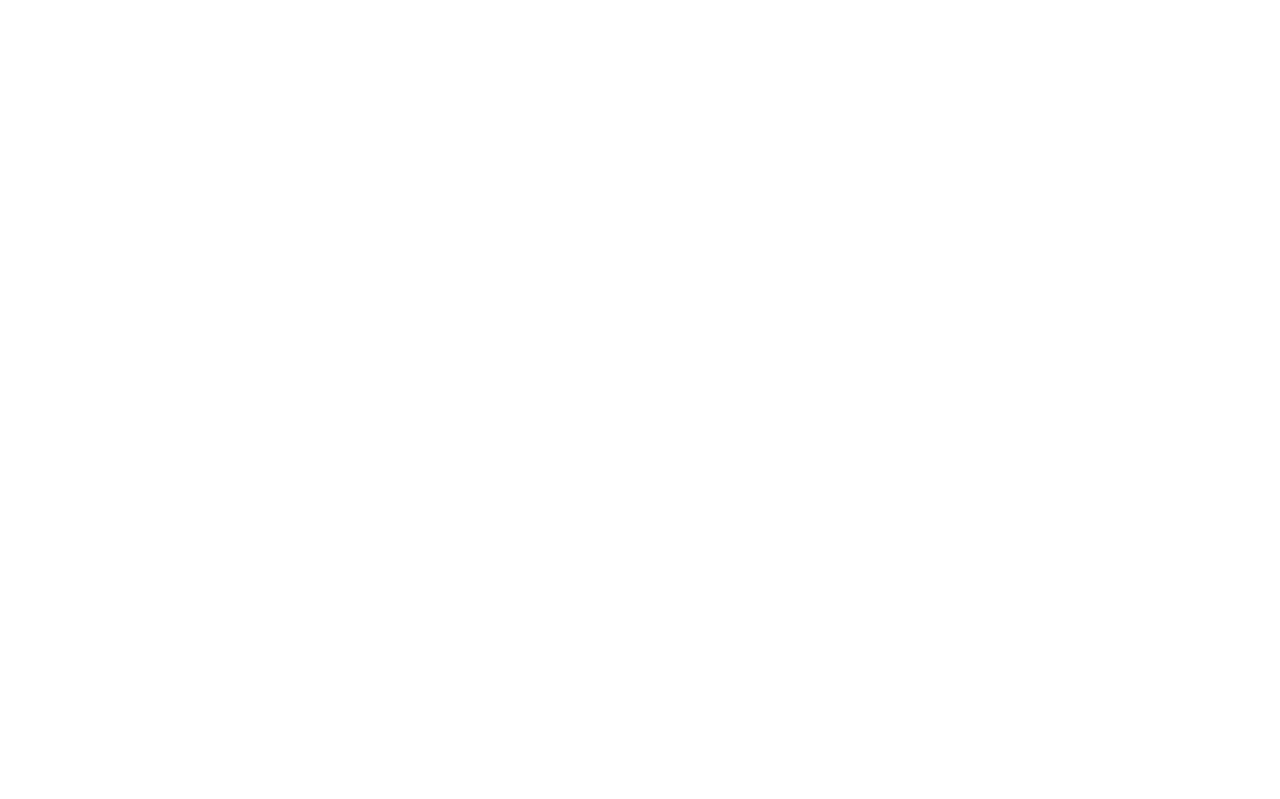
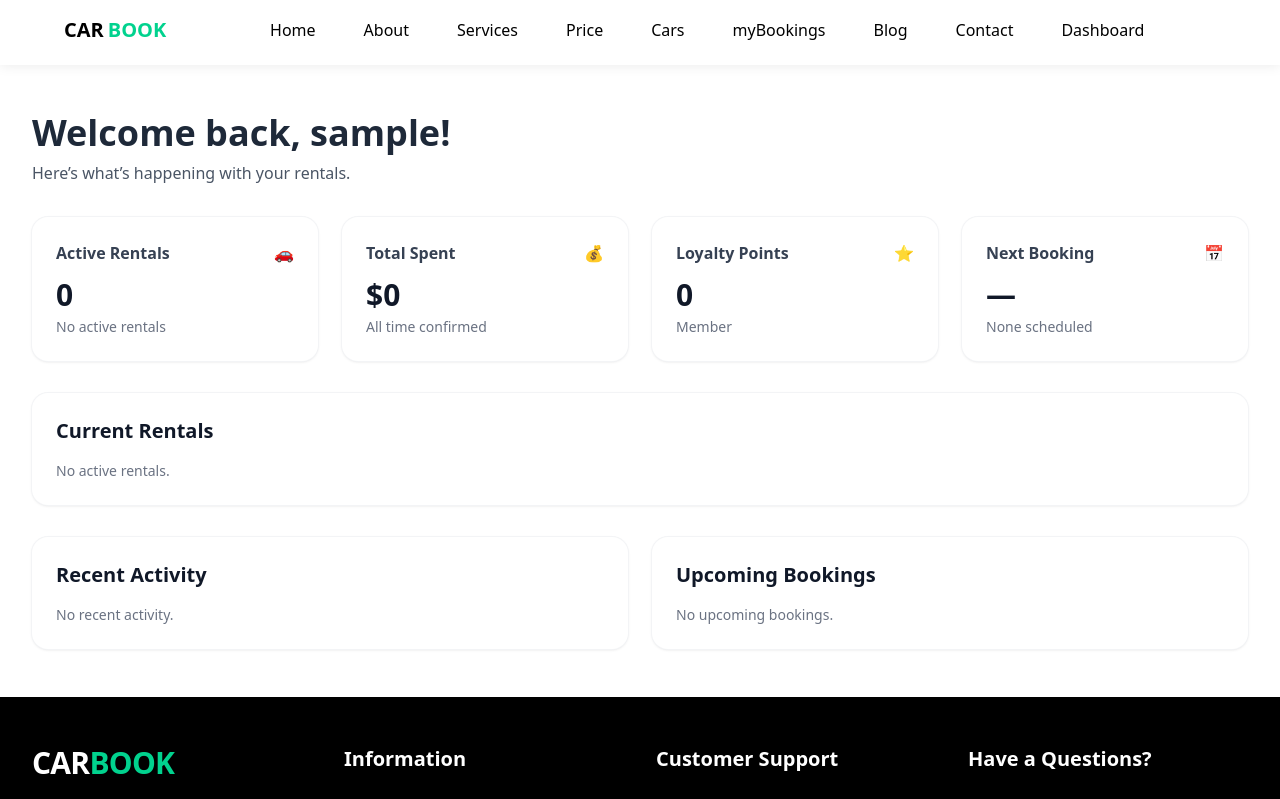
Before and after one commit to Ch-Mohsan/carApp, a React (Vite) app in the folder frontend/: page /dashboard in a window 1280 px wide. Before the commit this address had no page. Shown: the top 799 px of the page. Built offline with nearby package versions, Linux system fonts and the light colour scheme; sample sign-in values are in the browser's storage.

Commit message:
dashboard

```diff
--- a/frontend/src/App.jsx
+++ b/frontend/src/App.jsx
@@ -15,6 +15,8 @@
 import AddBoocking from './pages/AddBoocking'
 import Bookings from './pages/Bookings'
 import ProtectedRoute from './components/ProtectedRoute'
+import Dashboard from './pages/Dashboard'
+
 
 function App() {
   const location = useLocation()
@@ -36,6 +38,7 @@
       {/* Protected routes: require login, still use layout */}
       <Route element={<ProtectedRoute />}>
         <Route element={<Layout />}>
+        <Route path="/dashboard" element={<Dashboard />} />
           <Route path="/home" element={<Home />} />
           <Route path="/cars" element={<Cars />} />
           <Route path="/add-booking" element={<AddBoocking />} />
--- a/frontend/src/components/Navbar.jsx
+++ b/frontend/src/components/Navbar.jsx
@@ -1,5 +1,7 @@
 import React, { useState, useEffect, useRef } from 'react'
 import { motion } from 'framer-motion'
+import { useSelector } from 'react-redux'
+import { selectCurrentUserWithRoles } from '../feetures/UserSlices.js'
 import { FaBars } from "react-icons/fa"
 
 function Navbar() {
@@ -8,6 +10,9 @@
   const getpath = window.location.pathname;
   const menuRef = useRef(null);
   const [isDesktop, setIsDesktop] = useState(false);
+  const currentUser = useSelector(selectCurrentUserWithRoles)
+  const isAdmin = !!(currentUser && currentUser.isAdmin)
+  const forceLight = getpath === '/dashboard'
 
   const hendleMenuClick = () => {
     setMenu((m) => !m);
@@ -37,7 +42,7 @@
 
   // scroll threshold: demo uses ~150px to switch navbar style
   useEffect(() => {
-    const onScroll = () => setNavLight(window.scrollY > 150);
+    const onScroll = () => setNavLight(forceLight ? true : window.scrollY > 150);
     onScroll();
     window.addEventListener('scroll', onScroll, { passive: true });
     window.addEventListener('resize', onScroll);
@@ -49,14 +54,16 @@
 
   // reflect navLight on body so global CSS can target it
   useEffect(() => {
-    if (navLight) document.body.classList.add('nav-scrolled');
+    const light = forceLight ? true : navLight
+    if (light) document.body.classList.add('nav-scrolled');
     else document.body.classList.remove('nav-scrolled');
     return () => { document.body.classList.remove('nav-scrolled'); };
-  }, [navLight]);
+  }, [navLight, forceLight]);
 
   const linkClass = (path) => {
     const active = getpath === path;
-    if (navLight) {
+    const light = forceLight ? true : navLight
+    if (light) {
       return `transition-colors duration-200 ${active ? 'text-[#1089ff]' : 'text-black hover:text-[#1089ff]'} no-underline`;
     }
     return `transition-colors duration-200 ${active ? 'text-[#01d28e]' : 'text-white hover:text-[#01d28e]'} no-underline`;
@@ -65,17 +72,17 @@
   return (
     <>
       <motion.div
-        className={`navbar-custom w-full h-full ${navLight ? 'text-black' : 'text-white'}`}
+        className={`navbar-custom w-full h-full ${(forceLight || navLight) ? 'text-black' : 'text-white'}`}
         animate={{
-          // Desktop: transparent when not scrolled; Mobile: subtle dark when not scrolled
-          backgroundColor: navLight ? '#ffffff' : (isDesktop ? 'rgba(0,0,0,0)' : 'rgba(0,0,0,0.85)'),
-          boxShadow: navLight ? '0 1px 12px rgba(0,0,0,0.08)' : '0px 0px 0px rgba(0,0,0,0)'
+          // Force white on dashboard; else animate by scroll
+          backgroundColor: (forceLight || navLight) ? '#ffffff' : (isDesktop ? 'rgba(0,0,0,0)' : 'rgba(0,0,0,0.85)'),
+          boxShadow: (forceLight || navLight) ? '0 1px 12px rgba(0,0,0,0.08)' : '0px 0px 0px rgba(0,0,0,0)'
         }}
         transition={{ duration: 0.25, ease: 'easeOut' }}
       >
         <div className="w-full max-w-7xl mx-auto flex items-center px-6 md:px-12 py-4">
           <div className='flex items-center text-lg md:text-xl font-extrabold md:px-4 flex-shrink-0 whitespace-nowrap'>
-            <span className={`${navLight ? 'text-black' : 'text-white'}`}>CAR</span>
+            <span className={`${(forceLight || navLight) ? 'text-black' : 'text-white'}`}>CAR</span>
             <span className='text-[#01d28e] ml-1'>BOOK</span>
           </div>
 
@@ -88,6 +95,9 @@
             <li className='mx-6'><a href='/bookings' className={linkClass('/bookings')}>myBookings</a></li>
             <li className='mx-6'><a href='/blog' className={linkClass('/blog')}>Blog</a></li>
             <li className='mx-6'><a href='/contact' className={linkClass('/contact')}>Contact</a></li>
+            {isAdmin && (
+              <li className='mx-6'><a href='/dashboard' className={linkClass('/dashboard')}>Dashboard</a></li>
+            )}
           </ul>
 
           <div className={`md:hidden flex ml-auto ${navLight ? 'text-black' : 'text-white'}`}>
@@ -105,6 +115,9 @@
         <li className={`mx-4 my-2 cursor-pointer ${getpath=='/bookings'? "text-[#1089ff]" : ""}`}><a href="/bookings" onClick={() => setMenu(false)}>myBookings</a></li>
         <li className={`mx-4 my-2 cursor-pointer ${getpath=='/blog'? "text-[#1089ff]" : ""}`}><a href="/blog" onClick={() => setMenu(false)}>Blog</a></li>
         <li className={`mx-4 my-2 cursor-pointer ${getpath=='/contact'? "text-[#1089ff]" : ""}`}><a href="/contact" onClick={() => setMenu(false)}>Contact</a></li>
+        {isAdmin && (
+          <li className={`mx-4 my-2 cursor-pointer ${getpath=='/dashboard'? "text-[#1089ff]" : ""}`}><a href="/dashboard" onClick={() => setMenu(false)}>Dashboard</a></li>
+        )}
       </ul>
     </>
   )
--- /dev/null
+++ b/frontend/src/pages/Dashboard.jsx
@@ -0,0 +1,177 @@
+import React, { useMemo } from 'react'
+import PageTransition from '../components/PageTransition'
+import { useSelector } from 'react-redux'
+import { selectCurrentUserWithRoles } from '../feetures/UserSlices.js'
+import { selectAllBookings } from '../feetures/bookingSlice.js'
+import { selectAllCars } from '../feetures/carsSlices.js'
+
+export default function Dashboard() {
+  const user = useSelector(selectCurrentUserWithRoles)
+  const isAdmin = !!(user && user.isAdmin)
+  const bookings = useSelector(selectAllBookings)
+  const cars = useSelector(selectAllCars)
+
+  const today = useMemo(() => new Date().toISOString().slice(0,10), [])
+  const byId = useMemo(() => Object.fromEntries((cars||[]).map(c => [c.id, c])), [cars])
+
+  // Current rentals: active bookings (pending or confirmed) and not expired
+  const currentRentals = useMemo(() => {
+    return (bookings||[])
+      .filter(b => (b.status === 'pending' || b.status === 'confirmed'))
+      .map(b => ({
+        ...b,
+        car: byId[b.carId] || null,
+        period: `${b.startDate || b.date} → ${b.endDate || b.date}`
+      }))
+  }, [bookings, byId])
+
+  // Upcoming bookings: start date in the future (simple string compare is fine for ISO yyyy-mm-dd)
+  const upcoming = useMemo(() => {
+    return (bookings||[])
+      .filter(b => (b.startDate || b.date) > today)
+      .map(b => ({
+        ...b,
+        car: byId[b.carId] || null,
+        date: `${b.startDate || b.date} - ${b.endDate || b.date}`
+      }))
+  }, [bookings, byId, today])
+
+  // Recent activity: latest bookings by date/status
+  const recentActivity = useMemo(() => {
+    const items = (bookings||[])
+      .slice()
+      .sort((a,b) => String(b.endDate||b.date).localeCompare(String(a.endDate||a.date)))
+      .slice(0,5)
+      .map(b => ({
+        title: b.status === 'confirmed' ? 'Booking Confirmed' : b.status === 'cancelled' ? 'Booking Cancelled' : 'Booking Created',
+        subtitle: `${byId[b.carId]?.name || 'Car'} - ${b.startDate || b.date}`,
+        when: byId[b.carId] ? byId[b.carId].brand : '',
+      }))
+    return items
+  }, [bookings, byId])
+  return (
+    <PageTransition>
+      <section className='w-full px-4 md:px-8 py-12'>
+        <div className='max-w-7xl mx-auto'>
+          {!isAdmin && (
+            <div className='rounded-xl bg-red-50 border border-red-200 text-red-700 px-4 py-3'>
+              Access denied. Admins only.
+            </div>
+          )}
+          {isAdmin && (
+              <div className='space-y-8'>
+                <div>
+                  <h1 className='text-3xl md:text-4xl font-bold text-gray-800'>Welcome back{user?.username ? `, ${user.username}` : ''}!</h1>
+                  <p className='text-gray-600 mt-2'>Here’s what’s happening with your rentals.</p>
+                </div>
+
+                {/* Dynamic summary cards */}
+                <div className='grid grid-cols-1 sm:grid-cols-2 lg:grid-cols-4 gap-6'>
+                  {(() => {
+                    const activeCount = currentRentals.length
+                    const totalSpent = (bookings||[])
+                      .filter(b => b.status === 'confirmed')
+                      .reduce((sum, b) => sum + Number(b.fare || 0), 0)
+                    const points = Math.floor(totalSpent) // simple placeholder: 1 point per $1
+                    const next = upcoming
+                      .slice()
+                      .sort((a,b) => String(a.startDate||a.date).localeCompare(String(b.startDate||b.date)))[0]
+                    const nextLabel = next ? (next.startDate || next.date) : '—'
+
+                    const cards = [
+                      { title: 'Active Rentals', value: String(activeCount), sub: activeCount ? '+ Live' : 'No active rentals', icon: '🚗' },
+                      { title: 'Total Spent', value: `$${totalSpent.toFixed(0)}`, sub: 'All time confirmed', icon: '💰' },
+                      { title: 'Loyalty Points', value: String(points), sub: points >= 1000 ? 'Gold Status' : 'Member', icon: '⭐' },
+                      { title: 'Next Booking', value: nextLabel, sub: next ? 'Upcoming' : 'None scheduled', icon: '📅' },
+                    ]
+
+                    return cards.map((k, i) => (
+                      <div key={i} className='rounded-2xl bg-white ring-1 ring-gray-100 shadow-sm p-6'>
+                        <div className='flex items-center justify-between'>
+                          <h3 className='text-gray-700 font-semibold'>{k.title}</h3>
+                          <span>{k.icon}</span>
+                        </div>
+                        <div className='mt-3 text-3xl font-extrabold text-gray-900'>{k.value}</div>
+                        <div className='mt-1 text-sm text-gray-500'>{k.sub}</div>
+                      </div>
+                    ))
+                  })()}
+                </div>
+
+              {/* Upper: Current Rentals with car images */}
+              <div className='rounded-2xl bg-white ring-1 ring-gray-100 shadow-sm p-6'>
+                <h2 className='text-xl font-bold text-gray-900 mb-4'>Current Rentals</h2>
+                <div className='space-y-4'>
+                  {currentRentals.length === 0 && (
+                    <div className='text-sm text-gray-500'>No active rentals.</div>
+                  )}
+                  {currentRentals.map((r) => (
+                    <div key={r.id} className='flex items-center justify-between gap-4'>
+                      <div className='flex items-center gap-4'>
+                        <div className='w-16 h-16 rounded-md overflow-hidden bg-gray-100'>
+                          {r.car?.imageUrl ? (
+                            <img src={r.car.imageUrl} alt={r.car.name} className='w-full h-full object.cover' />
+                          ) : (
+                            <div className='w-full h-full' />
+                          )}
+                        </div>
+                        <div>
+                          <div className='font-semibold text-gray-800'>{r.car?.name || 'Unknown Car'}</div>
+                          <div className='text-sm text-gray-500'>{r.period}</div>
+                        </div>
+                      </div>
+                      <div className='text-right'>
+                        <div className='font-semibold text-gray-800'>${r.fare || r.car?.pricePerDay || 0}</div>
+                        <div className='text-xs text-gray-500'>{r.status}</div>
+                        <button className='text-sm text-[#1089ff] hover:underline'>View Details</button>
+                      </div>
+                    </div>
+                  ))}
+                </div>
+              </div>
+
+              {/* Lower: two columns side-by-side */}
+              <div className='grid grid-cols-1 lg:grid-cols-2 gap-6'>
+                <div className='rounded-2xl bg-white ring-1 ring-gray-100 shadow-sm p-6'>
+                  <h2 className='text-xl font-bold text-gray-900 mb-4'>Recent Activity</h2>
+                  <ul className='space-y-3'>
+                    {recentActivity.length === 0 && <li className='text-sm text-gray-500'>No recent activity.</li>}
+                    {recentActivity.map((a, i) => (
+                      <li key={i} className='flex items-center justify-between'>
+                        <div>
+                          <div className='font-medium text-gray-800'>{a.title}</div>
+                          <div className='text-sm text-gray-500'>{a.subtitle}</div>
+                        </div>
+                        <div className='text-sm text-gray-500'>{a.when}</div>
+                      </li>
+                    ))}
+                  </ul>
+                </div>
+                <div className='rounded-2xl bg-white ring-1 ring-gray-100 shadow-sm p-6'>
+                  <h2 className='text-xl font-bold text-gray-900 mb-4'>Upcoming Bookings</h2>
+                  <div className='space-y-4'>
+                    {upcoming.length === 0 && (
+                      <div className='text-sm text-gray-500'>No upcoming bookings.</div>
+                    )}
+                    {upcoming.map((u) => (
+                      <div key={u.id} className='flex items-center justify-between'>
+                        <div>
+                          <div className='font-semibold text-gray-800'>{u.car?.name || 'Unknown Car'}</div>
+                          <div className='text-sm text-gray-500'>{u.car?.brand || ''}</div>
+                        </div>
+                        <div className='text-right'>
+                          <div className='font-semibold text-gray-800'>{u.date}</div>
+                          <div className='text-[#1089ff]'>${u.fare || u.car?.pricePerDay || 0}</div>
+                        </div>
+                      </div>
+                    ))}
+                  </div>
+                </div>
+              </div>
+            </div>
+          )}
+        </div>
+      </section>
+    </PageTransition>
+  )
+}
--- a/frontend/src/pages/MainLayout.jsx
+++ b/frontend/src/pages/MainLayout.jsx
@@ -9,6 +9,7 @@
 
 export default function Layout({ children, overlay }) {
   const { pathname } = useLocation();
+  const showHero = pathname !== "/dashboard";
 
   const getBg = () => {
     if (pathname === "/home") return "/images/bg_1.jpg"; // keep home
@@ -72,6 +73,7 @@
   <AvailabilitySync />
 
   {/* Top hero background is limited to the hero area height */}
+  {showHero && (
   <AnimatePresence mode="wait">
     <motion.div
       key={pathname}
@@ -114,6 +116,7 @@
       )}
     </motion.div>
   </AnimatePresence>
+  )}
 
 
 
@@ -122,7 +125,7 @@
   </header>
 
 
-  <main className="relative z-20" style={{paddingTop: 'calc(var(--header-height) + var(--menu-shift, 0px))', marginTop: pathname === '/home' ? 0 : 'var(--hero-bg-height, 780px)'}}>
+  <main className="relative z-20" style={{paddingTop: 'calc(var(--header-height) + var(--menu-shift, 0px))', marginTop: (!showHero || pathname === '/home') ? 0 : 'var(--hero-bg-height, 780px)'}}>
     <motion.div
       key={pathname}
       initial={{ opacity: 0, y: 12 }}
```
